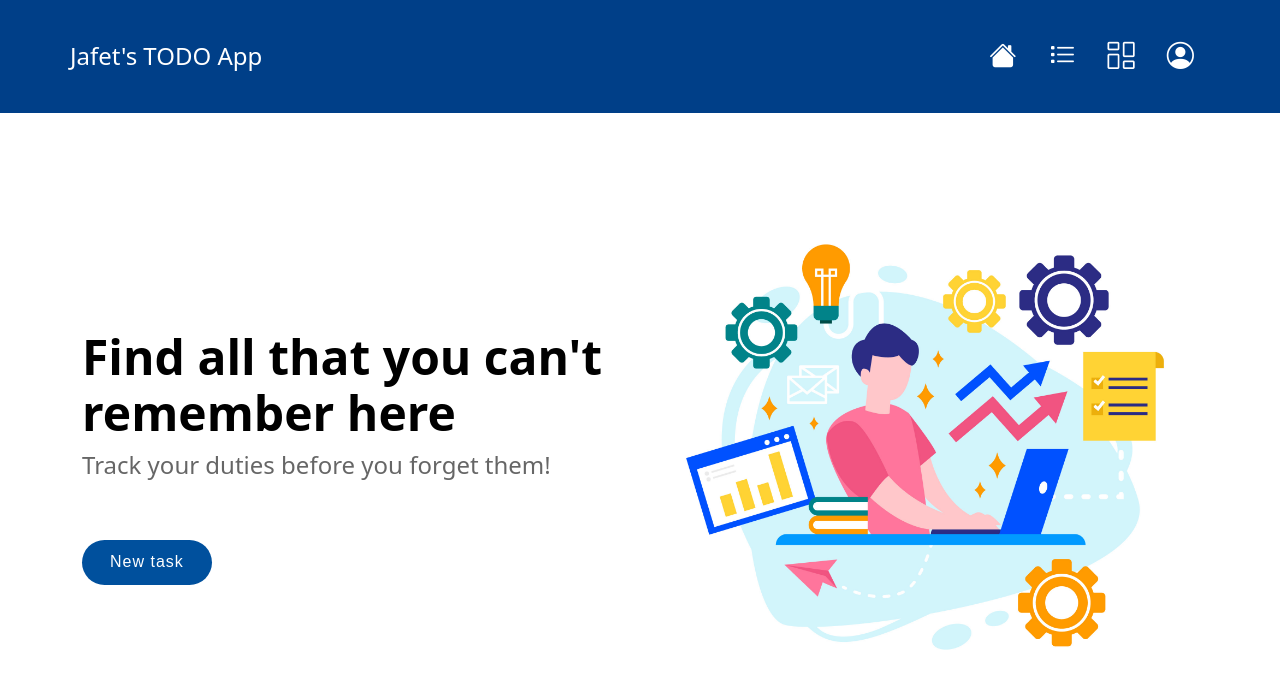
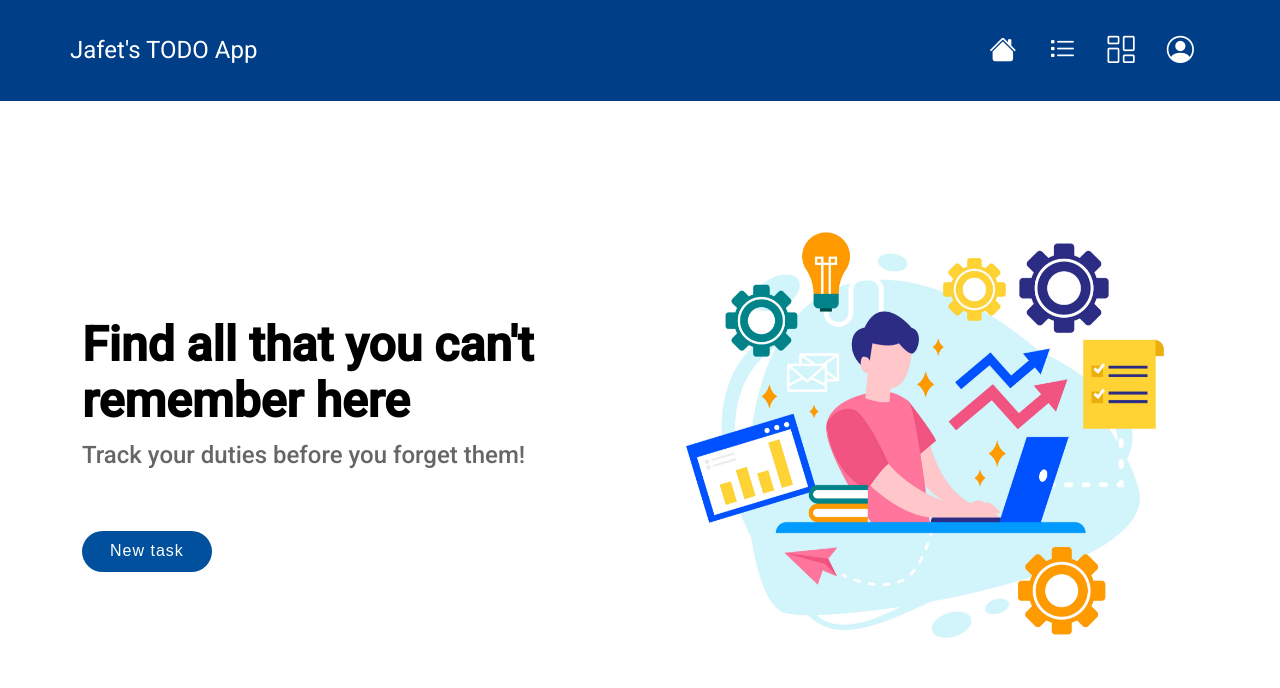
Before and after one commit to JafetMo5601/TODO-App, an Angular app in the folder frontend/todo-app/: page /home in a window 1280 px wide. Shown: the top 688 px of the page. Built offline with nearby package versions, Linux system fonts and the light colour scheme.

Commit message:
Add angular material to the project.

```diff
--- a/frontend/todo-app/angular.json
+++ b/frontend/todo-app/angular.json
@@ -28,6 +28,7 @@
               "src/assets"
             ],
             "styles": [
+              "./node_modules/@angular/material/prebuilt-themes/deeppurple-amber.css",
               "src/styles.css",
               {
                 "input": "./node_modules/bootstrap/dist/css/bootstrap.css"
@@ -94,6 +95,7 @@
               "src/assets"
             ],
             "styles": [
+              "./node_modules/@angular/material/prebuilt-themes/deeppurple-amber.css",
               "src/styles.css"
             ],
             "scripts": []
--- a/frontend/todo-app/package.json
+++ b/frontend/todo-app/package.json
@@ -11,11 +11,13 @@
   },
   "private": true,
   "dependencies": {
-    "@angular/animations": "~11.2.13",
+    "@angular/animations": "^11.2.14",
+    "@angular/cdk": "^11.2.13",
     "@angular/common": "~11.2.13",
     "@angular/compiler": "~11.2.13",
     "@angular/core": "~11.2.13",
     "@angular/forms": "~11.2.13",
+    "@angular/material": "^11.2.13",
     "@angular/platform-browser": "~11.2.13",
     "@angular/platform-browser-dynamic": "~11.2.13",
     "@angular/router": "~11.2.13",
--- a/frontend/todo-app/src/app/app.component.ts
+++ b/frontend/todo-app/src/app/app.component.ts
@@ -1,6 +1,6 @@
+import { RouterOutlet } from '@angular/router';
 import { Component } from '@angular/core';
-import { RouterOutlet } from '@angular/router';
-import { element } from 'protractor';
+
 import { slideInAnimation } from './animations/animations';
 
 @Component({
--- a/frontend/todo-app/src/index.html
+++ b/frontend/todo-app/src/index.html
@@ -7,9 +7,13 @@
   <base href="/">
   <meta name="viewport" content="width=device-width, initial-scale=1">
   <link rel="icon" type="image/x-icon" href="favicon.ico">
+  <link rel="preconnect" href="https://fonts.gstatic.com">
+  <link href="https://fonts.googleapis.com/css2?family=Roboto:wght@300;400;500&display=swap" rel="stylesheet">
+  <link href="https://fonts.googleapis.com/icon?family=Material+Icons" rel="stylesheet">
+  <link rel="preconnect" href="https://fonts.gstatic.com">
 </head>
 
-<body class="bg-white">
+<body class="bg-white mat-typography">
   <todo-root></todo-root>
 </body>
 
--- a/frontend/todo-app/src/styles.css
+++ b/frontend/todo-app/src/styles.css
@@ -1,12 +1,18 @@
 @import "~bootstrap/dist/css/bootstrap.min.css";
 @import "~bootstrap-icons/font/bootstrap-icons.css";
+@import "~@angular/material/prebuilt-themes/indigo-pink.css";
+/* @import '~@angular/material/theming'; */
 
 html,
 body {
+  height: 100%;
+}
+
+body {
   margin: 0;
-  padding: 0;
+  font-family: Roboto, "Helvetica Neue", sans-serif;
 }
 
 * {
-  background: #ffffff;
+  /* background-color: #ffffff; */
 }
```
Also changed, not shown: 1 other file (tests, documents, lock files or other folders).
